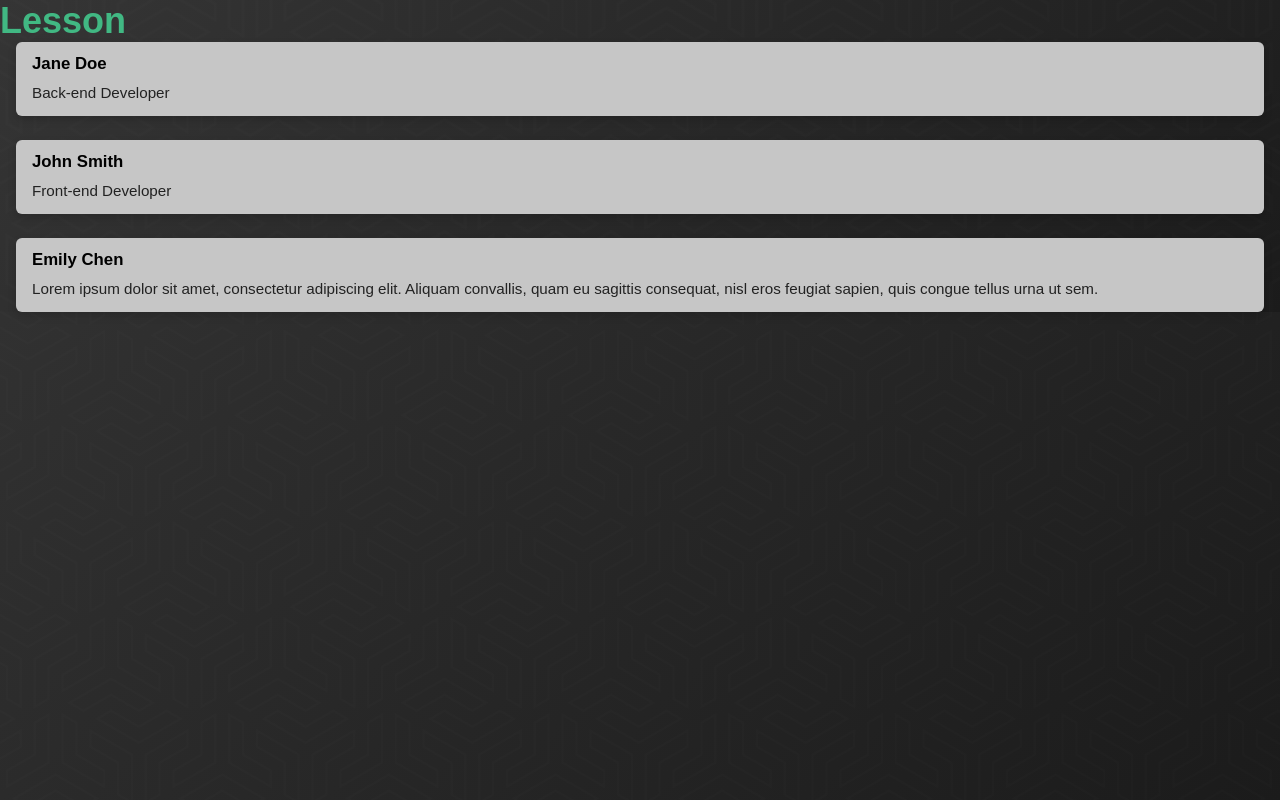
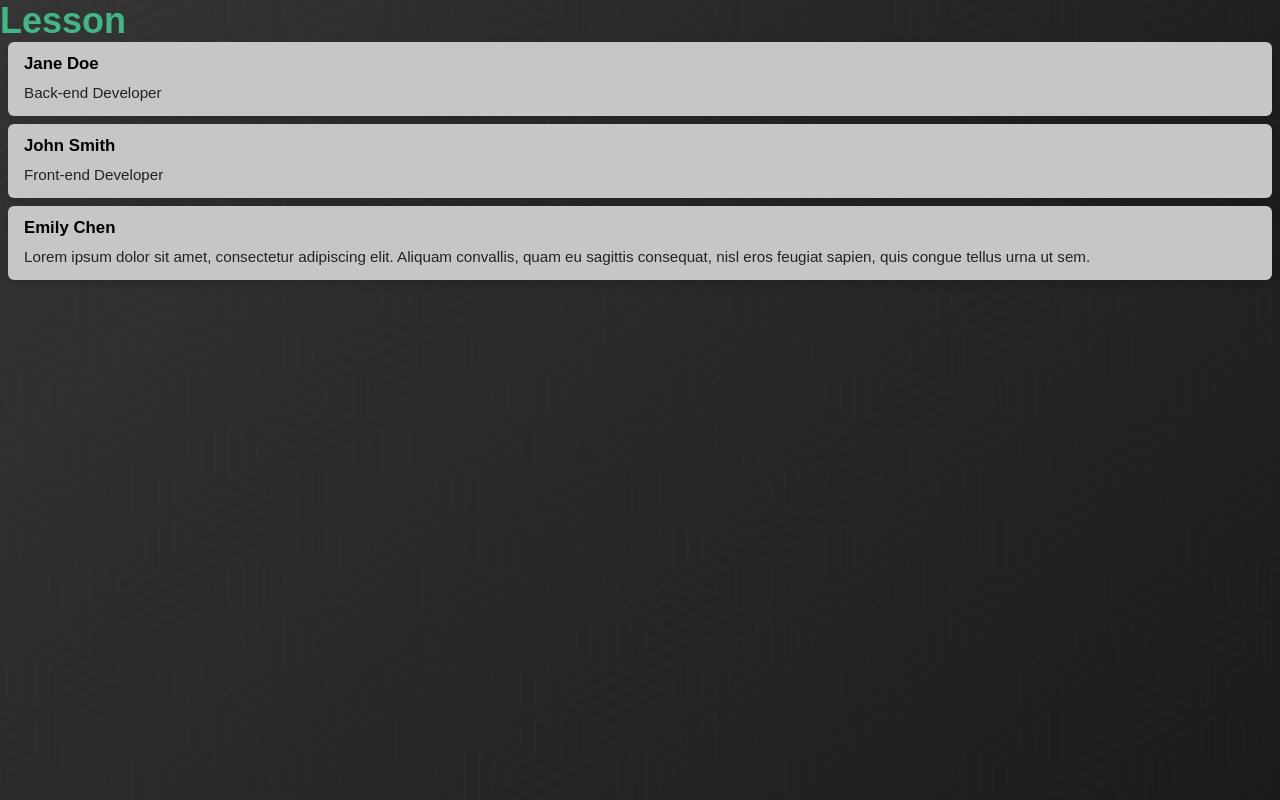
Before and after one commit to JoelvHouten/11-SPA-Builder, a Vue app: page / in a window 1280 px wide. Built offline with nearby package versions, Linux system fonts and the light colour scheme.

Commit message:
betere gap, gap.

```diff
--- a/src/views/LessonDemo.vue
+++ b/src/views/LessonDemo.vue
@@ -56,13 +56,13 @@ const items = ref<Card[]>([
   &__grid {
     display: flex;
     flex-direction: column;
-    gap: 1.5rem;
+    gap: 0.5rem;
   }
 
   &__card {
     width: 100%;
     box-sizing: border-box;
-    padding: 0 1rem;
+    padding: 0 0.5rem;
 
     @media (max-width: 767px) {
       padding: 0 0.5rem;
```
